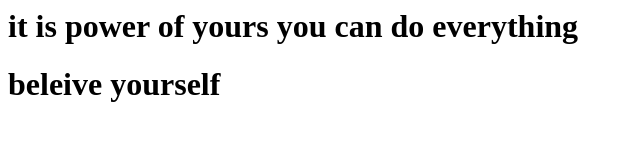
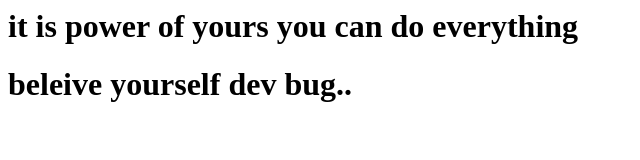
Before and after one commit to shubhamshukla9839/TEST, a plain HTML site: page index.html in a window 1280 px wide. Shown: the whole page, without its empty margins (0-640 px from the left). Drawn offline with Linux system fonts and the light colour scheme.

Commit message:
commit in dev now

```diff
--- a/index.html
+++ b/index.html
@@ -3,7 +3,7 @@
 <body>
 
 <h1> it is power of yours you can do everything </h1>
-<h1> beleive yourself </h1>
+<h1> beleive yourself dev bug.. </h1>
 
 </body>
 
```
